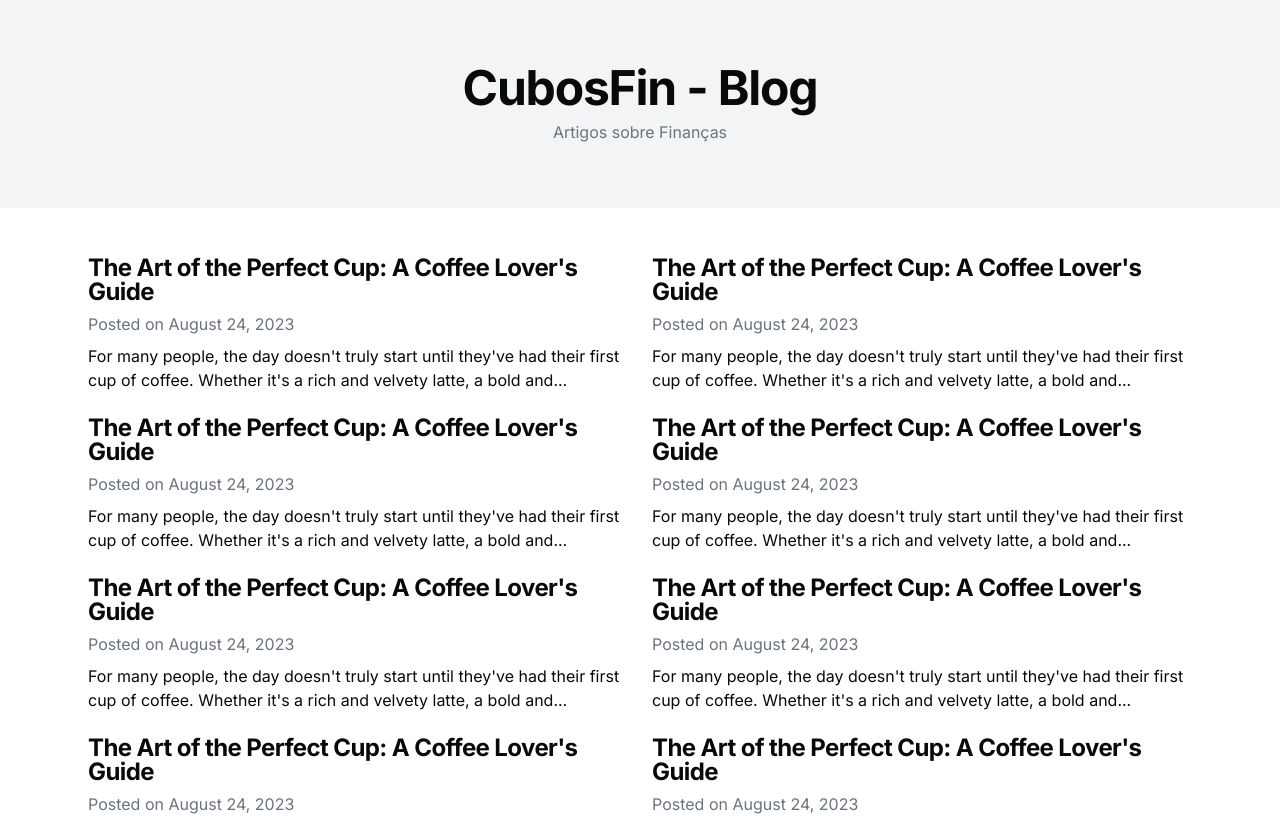
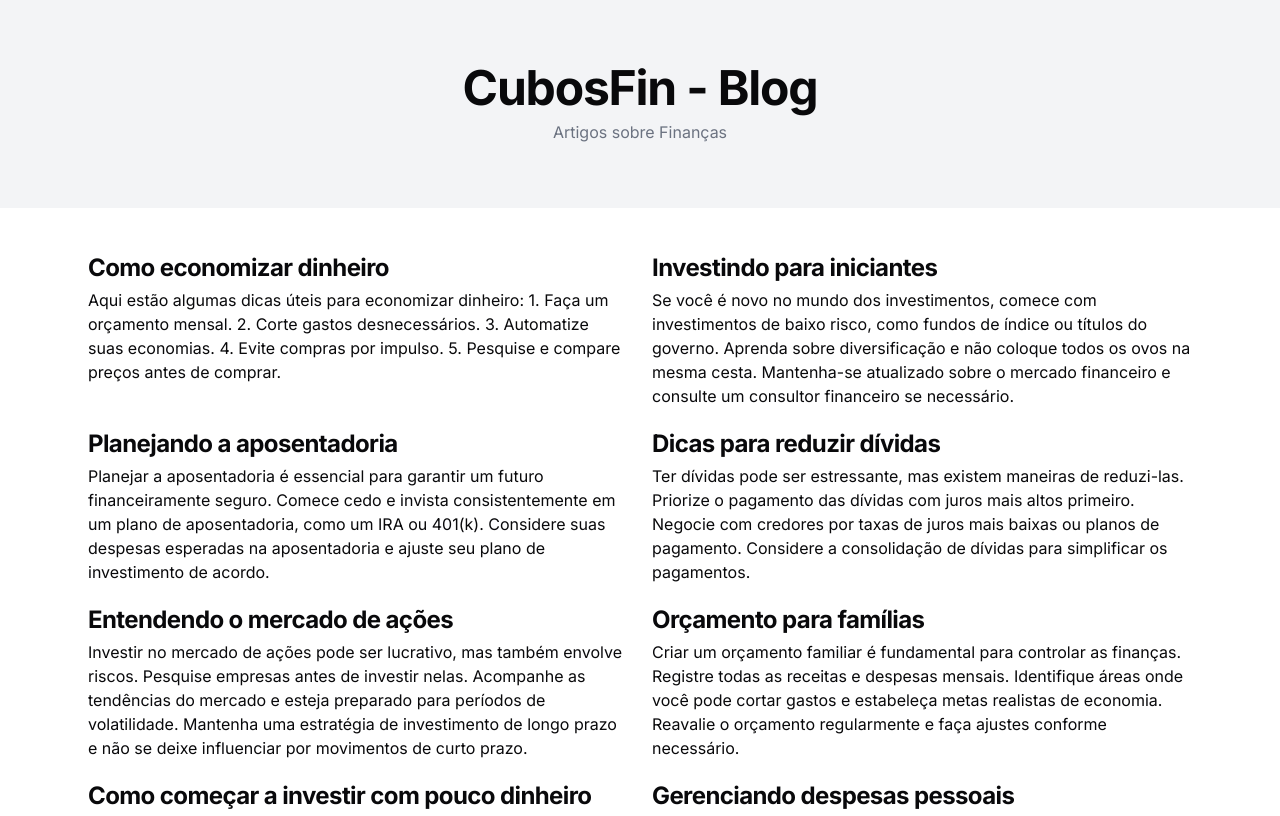
Before and after one commit to WashingtonDDS/projeto-blog-next, a Next.js app: page / in a window 1280 px wide. Shown: the top 816 px of the page. Built offline with nearby package versions, Linux system fonts and the light colour scheme; data requests are answered from the project's data file.

Commit message:
refactor Blog and Post components for improved data handling and rendering

```diff
--- a/src/app/(blog)/[id]/page.tsx
+++ b/src/app/(blog)/[id]/page.tsx
@@ -1,8 +1,17 @@
-export default function Post() {
+import { TPostProps } from "@/types/typeBlog";
+
+const getPost = async (id: string) => {};
+
+export default function Post({ params }: TPostProps) {
   return (
     <div className="py-6 px-6 lg:py-12 text-center max-w-6xl mx-auto">
       <h1 className="text-2xl font-bold tracking-tight">Lorem ipsum</h1>
-      <p>Lorem ipsum dolor sit amet consectetur adipisicing elit. Quis quaerat reiciendis saepe nostrum, deserunt eveniet rem fugit odit quia debitis architecto amet sit excepturi in ex consequatur inventore nisi veritatis.</p>
+      <p>
+        Lorem ipsum dolor sit amet consectetur adipisicing elit. Quis quaerat
+        reiciendis saepe nostrum, deserunt eveniet rem fugit odit quia debitis
+        architecto amet sit excepturi in ex consequatur inventore nisi
+        veritatis.
+      </p>
     </div>
   );
 }
--- a/src/app/(blog)/page.tsx
+++ b/src/app/(blog)/page.tsx
@@ -10,25 +10,18 @@
 };
 
 export default async function Blog() {
-  const posts: TPost[] = await getData();
+  const posts: TPost[] = (await getData()) as TPost[];
   return (
     <div className="py-6 lg:py-12">
       <div className="grid gap-6 px-4 mx-auto md:grid-cols-2 md:px-6 lg:grid-cols-2xl max-w-6xl">
         {posts.map((item) => (
           <div className="space-y-2" key={item.id}>
-            <Link className="font-medium" href="#">
+            <Link className="font-medium" href={`/${item.id}`}>
               <h2 className="text-2xl font-bold tracking-tight leading-6">
-                The Art of the Perfect Cup: A Coffee Lover's Guide
+                {item.title}
               </h2>
             </Link>
-            <p className="text-gray-500 dark:text-gray-400">
-              Posted on August 24, 2023
-            </p>
-            <p>
-              For many people, the day doesn't truly start until they've had
-              their first cup of coffee. Whether it's a rich and velvety latte,
-              a bold and...
-            </p>
+            <p>{item.content}</p>
           </div>
         ))}
       </div>
--- a/src/types/typeBlog.ts
+++ b/src/types/typeBlog.ts
@@ -3,3 +3,9 @@
   title: string;
   content: string;
 };
+
+export type TPostProps = {
+  params: {
+    id: string;
+  };
+};
--- a/src/utils/createRequest.ts
+++ b/src/utils/createRequest.ts
@@ -1,9 +1,7 @@
-const baseUrl = "https://localhost:3333";
-export async function createRequest<T>(
-  url: string,
-  initialValues: object
-): Promise<T> {
+const baseUrl = "http://localhost:3333";
+const baseUrlAuth = "https://api-crud-user.pedagogico.cubos.academy";
+
+export async function createRequest(url: string, initialValues: object) {
   const response = await fetch(`${baseUrl}${url}`, initialValues);
-
   return await response.json();
 }
```
